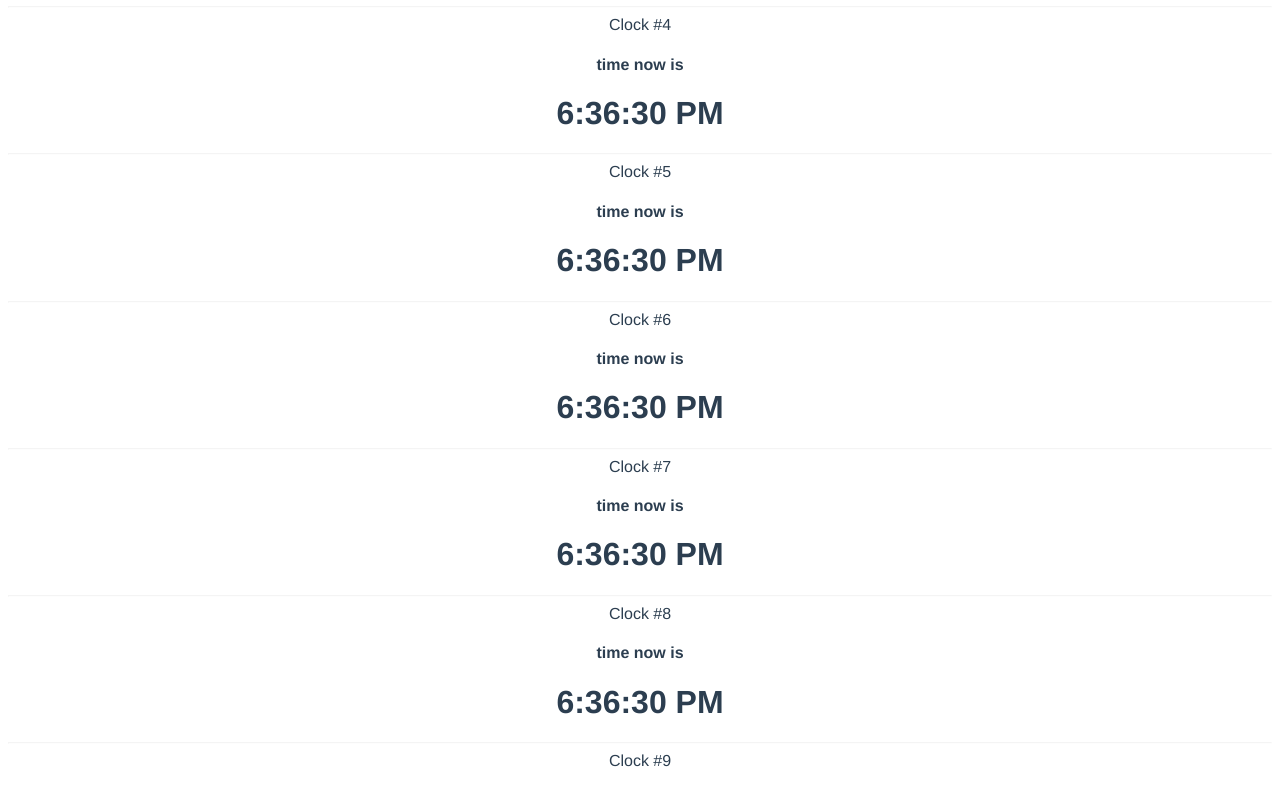
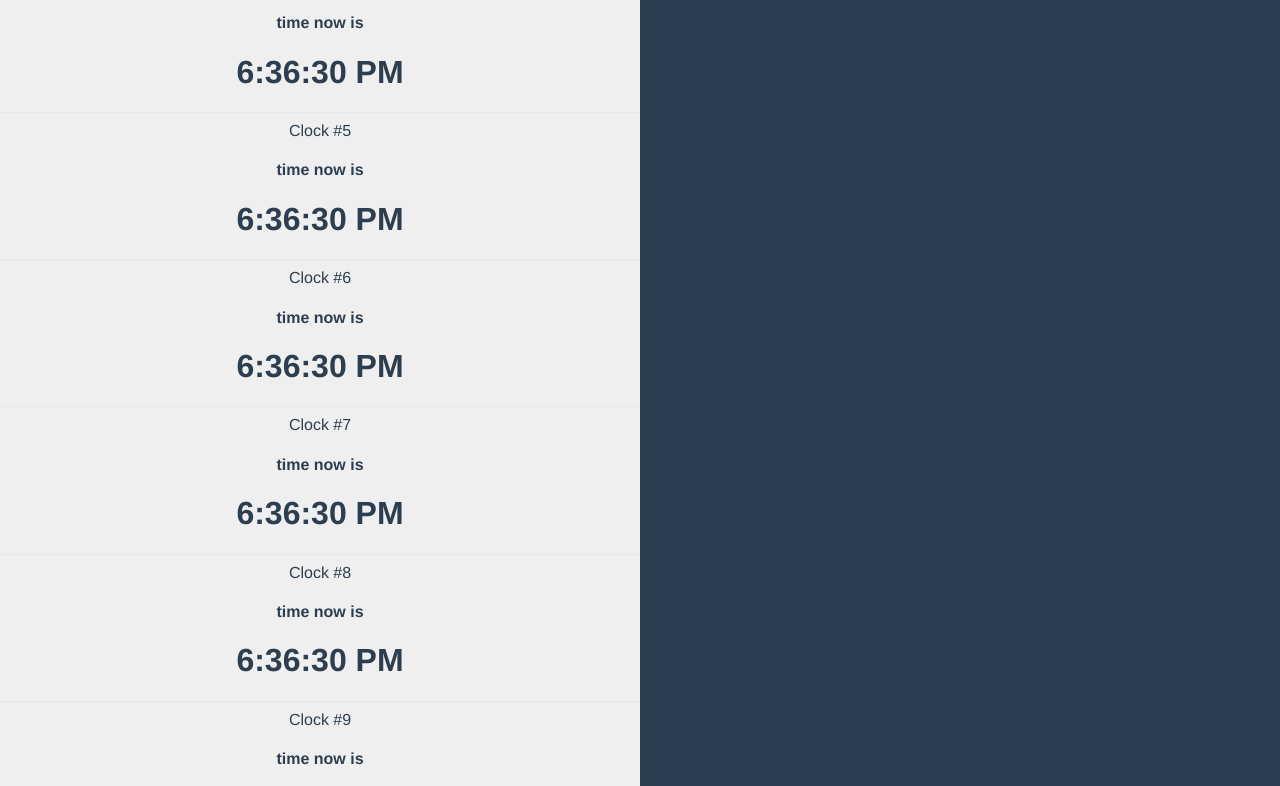
Before and after one commit to jamal7x7/my-react, a website built with Vite: page index.html in a window 1280 px wide. Shown: the part 683-1469 px from the top of the page. Built offline with nearby package versions, Linux system fonts and the light colour scheme.

Commit message:
added the split brtween vanilla and my-ract app

```diff
--- a/index.html
+++ b/index.html
@@ -7,7 +7,10 @@
     <title>Clock App</title>
   </head>
   <body>
-    <div id="app"></div>
+    <div id="app">
+      <div id="vanilla-app"></div>
+      <div id="my-react-app"></div>
+    </div>
     <script type="module" src="/src/main.ts"></script>
   </body>
 </html>
--- a/src/main.ts
+++ b/src/main.ts
@@ -1,29 +1,29 @@
 import './style.css'
 
-const app = document.querySelector<HTMLDivElement>('#app')!
+const vanillaApp = document.querySelector<HTMLDivElement>('#vanilla-app')
+const myReactApp = document.querySelector<HTMLDivElement>('#my-react-app')
+
+myReactApp.innerHTML = ` <h3>My React Clock</h3> <hr/>`
 
 let clock
 
 function render() {
   const template = (n) => `
+
     <div> Clock #${n} </div>
-  <h4>time now is</h4>
-  <h1 class="clock">${clock}</h1>
-  <hr/>
+    <h4>time now is</h4>
+    <h1 class="clock">${clock}</h1>
+    <hr/>
+
 `
 
-  const crateTemplate = (n) =>
-    new Array(n).fill(0).reduce((acc, _, i) => {
+  const createTemplate = (n) =>
+    new Array(n).fill(null).reduce((acc, _, i) => {
       acc += template(i)
       return acc
     }, ` <h3>Vanilla Clock</h3> <hr/>`)
 
-  app.innerHTML = crateTemplate(10)
-
-  // return arr.map((r) => {
-  //   // console.log(clock)
-  //   return r + r
-  // })
+  vanillaApp.innerHTML = createTemplate(10)
 }
 
 setInterval(() => {
--- a/src/style.css
+++ b/src/style.css
@@ -1,13 +1,29 @@
+body {
+  padding: 0;
+  margin: 0;
+  overflow: hidden;
+}
+
+#vanilla-app {
+  color: #2c3e50;
+  background-color: #efefef;
+}
+
+#my-react-app {
+  background-color: #2c3e50;
+  color: #efefef;
+}
+
+hr {
+  opacity: 0.1;
+}
+
 #app {
   font-family: Avenir, Helvetica, Arial, sans-serif;
   -webkit-font-smoothing: antialiased;
   -moz-osx-font-smoothing: grayscale;
   text-align: center;
-  color: #2c3e50;
 
-  margin-top: 60px;
+  display: grid;
+  grid-template-columns: 1fr 1fr;
 }
-
-hr {
-  opacity: 0.1;
-}
```
